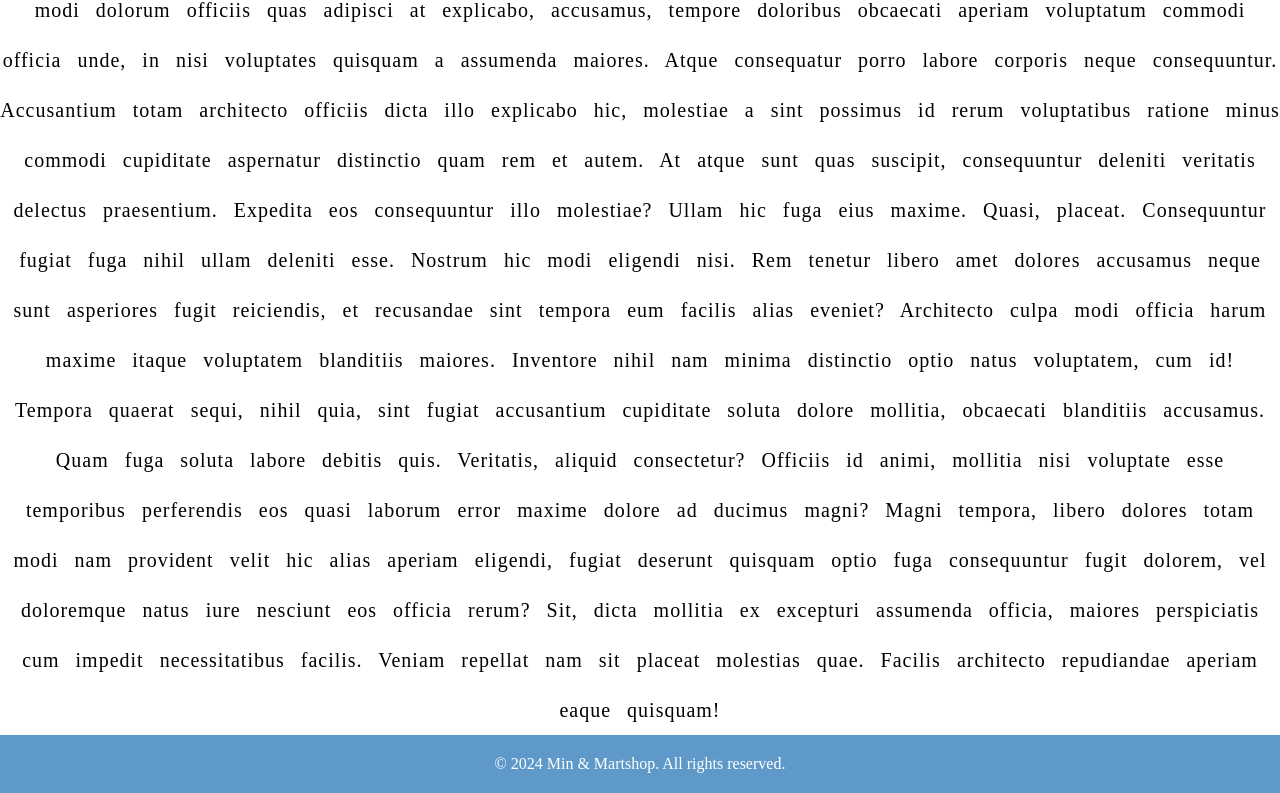
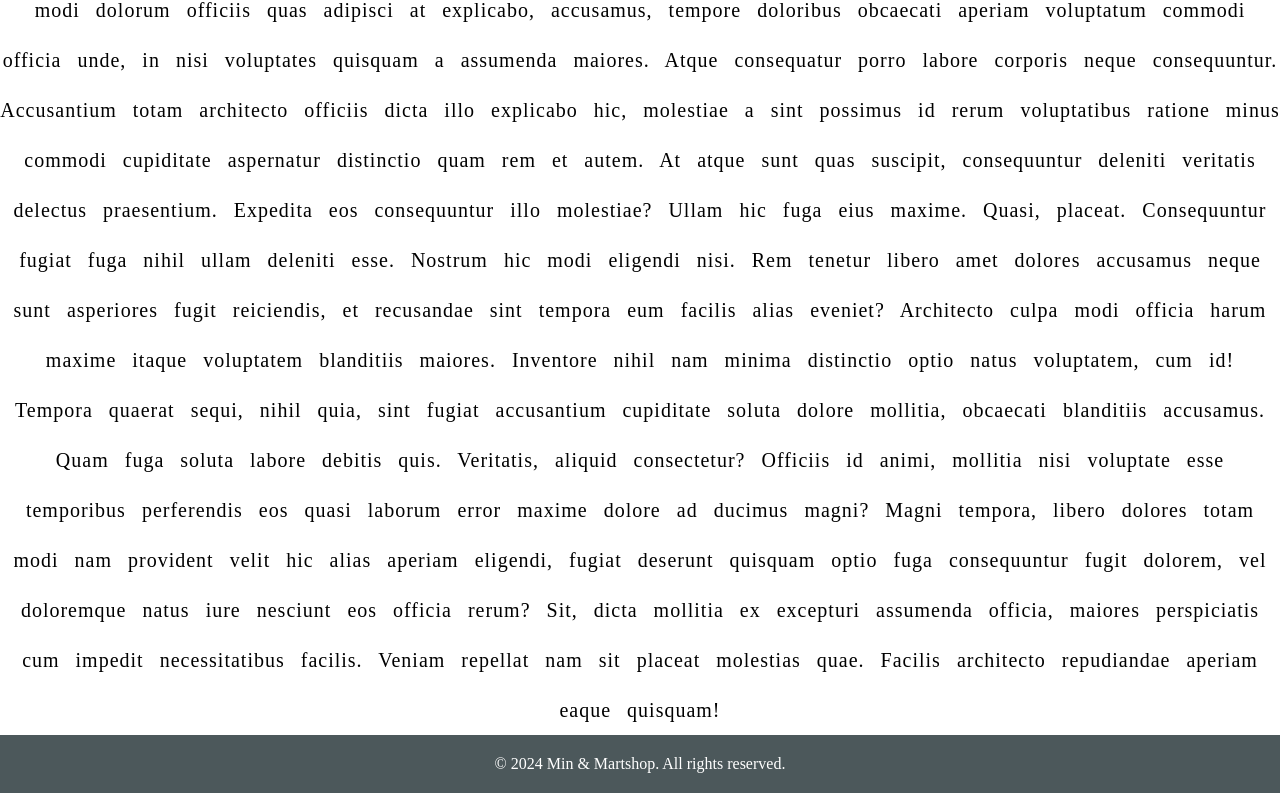
Before and after one commit to ayyan1700/minandmart, a plain HTML site: page index1.html in a window 1280 px wide. Shown: the part 1104-1897 px from the top of the page. Drawn offline with Linux system fonts and the light colour scheme; a web font is replaced by a local one.

Commit message:
Update index1.html

```diff
--- a/index1.html
+++ b/index1.html
@@ -12,11 +12,11 @@
             padding: 0;
             margin: 0;
         }
-        :root{
-     --primary : #5e99c9;
-     --secondary : #5461d6;
-     --main : #41138b;
-     --last : #18deec;
+    :root{
+     --primary : #4C585B;
+     --secondary : #7E99A3;
+     --main : #A5BFCC;
+     --last : #F4EDD3;
     }
         .container{
             width: 100%;
```
